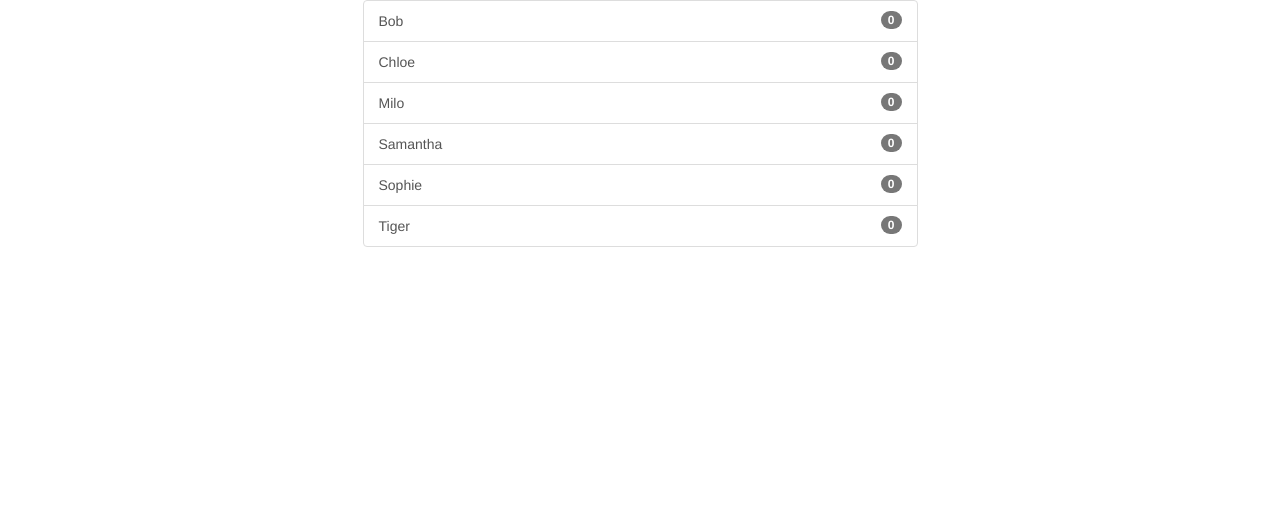
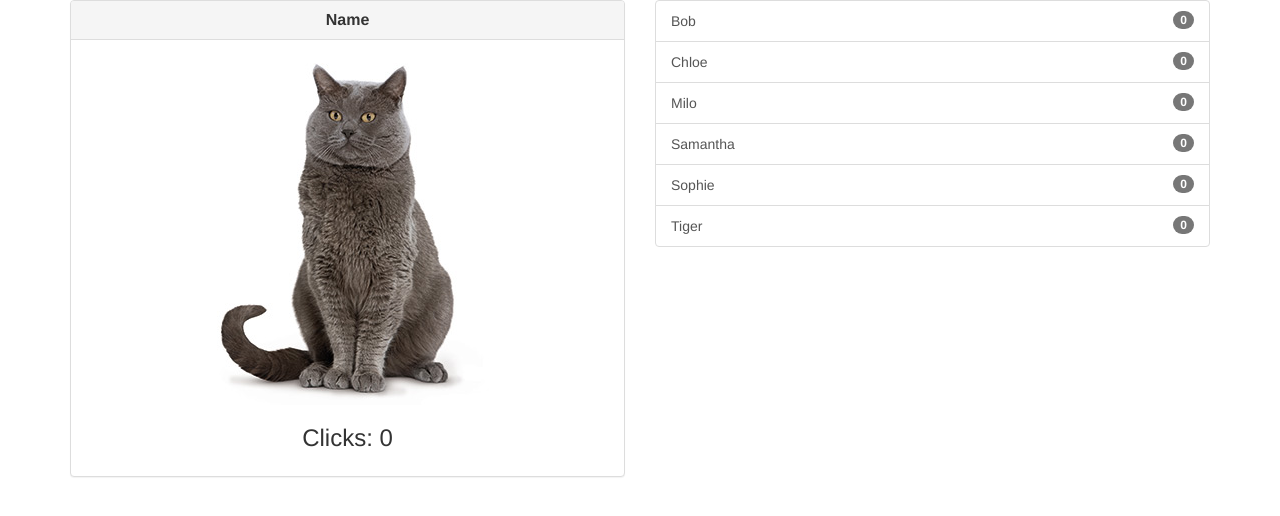
Before and after one commit to fsarachu/cat-clicker, a website: page clicker.html in a window 1280 px wide. Drawn offline with nearby package versions, Linux system fonts and the light colour scheme.

Commit message:
Add cat panel markup

```diff
--- a/clicker.html
+++ b/clicker.html
@@ -9,9 +9,19 @@
 <body>
 
 <div class="container">
-    <div id="cat-container" class="row"></div>
     <div class="row">
-        <div class="col-sm-6 col-sm-offset-3">
+        <div class="col-sm-6">
+            <div class="cat-panel panel panel-default text-center">
+                <div class="panel-heading">
+                    <h2 class="cat-name panel-title"><strong>Name</strong></h2>
+                </div>
+                <div class="panel-body">
+                    <img class="cat-picture img-responsive center-block" src="images/milo.jpg" alt="Cat picture">
+                    <h3>Clicks: <span class="cat-clicks">0</span></h3>
+                </div>
+            </div>
+        </div>
+        <div class="col-sm-6">
             <div id="cat-list" class="list-group"></div>
         </div>
     </div>
```
